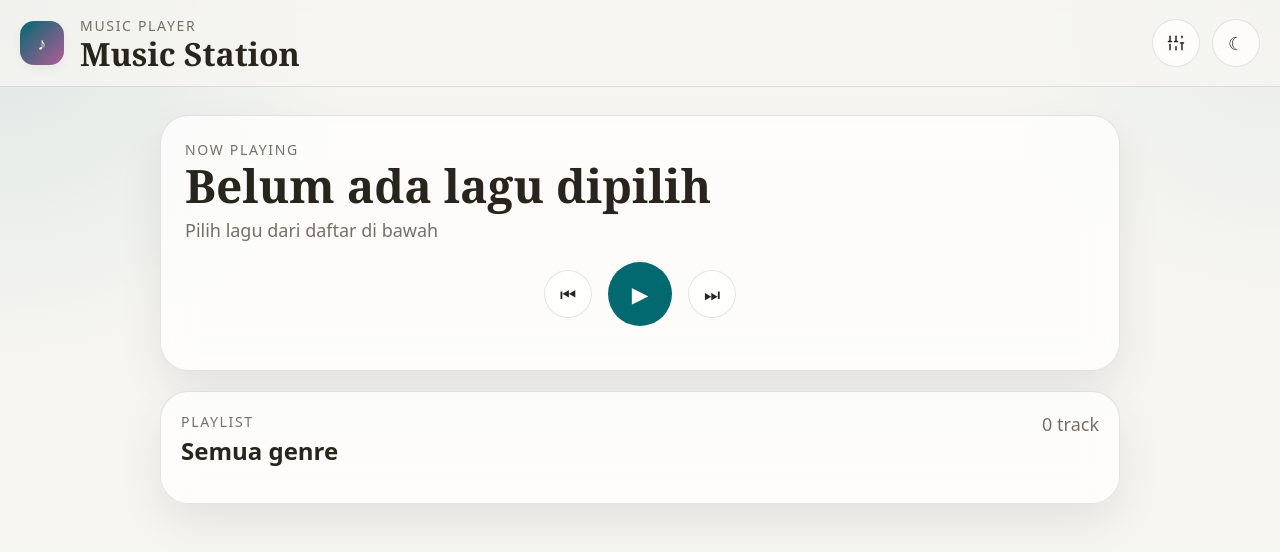
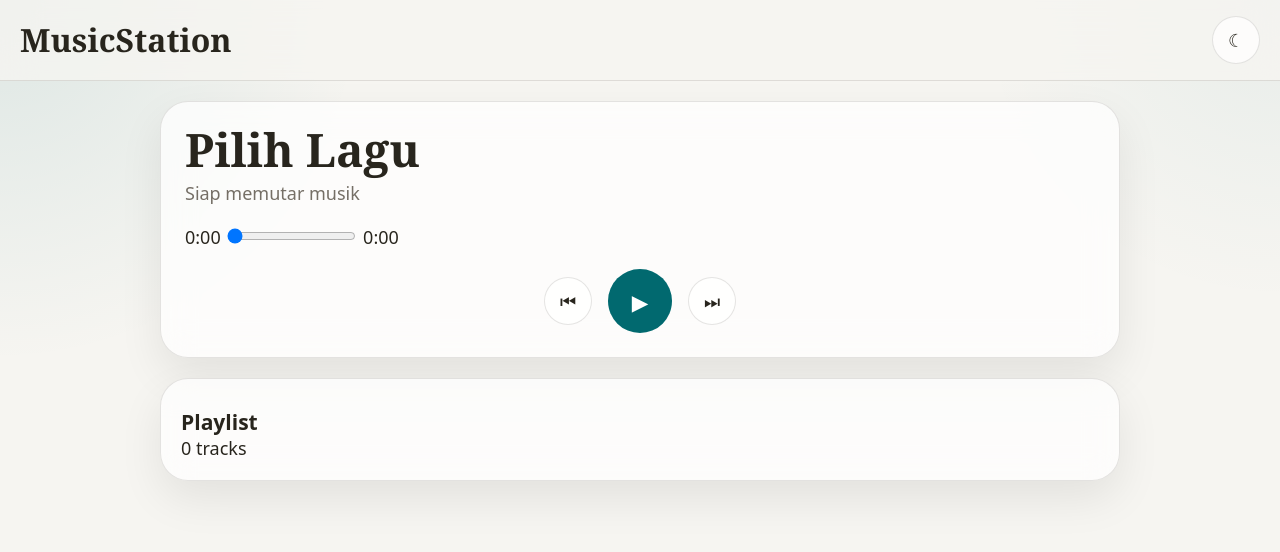
Before and after one commit to fuadmuzaqi/xuiplay, a website: page index.html in a window 1280 px wide. Drawn offline with Linux system fonts and the light colour scheme; a web font is replaced by a local one.

Commit message:
Update index.html

```diff
--- a/index.html
+++ b/index.html
@@ -3,100 +3,52 @@
 <head>
   <meta charset="UTF-8" />
   <meta name="viewport" content="width=device-width, initial-scale=1.0" />
-  <title>Music Station</title>
-
+  <title>Music Station Pro</title>
   <link rel="preconnect" href="https://api.fontshare.com">
   <link href="https://api.fontshare.com/v2/css?f[]=satoshi@400,500,700&f[]=boska@400,500,700&display=swap" rel="stylesheet">
   <link rel="stylesheet" href="./css/styles.css" />
 </head>
 <body>
-  <a class="skip-link" href="#main-content">Lewati ke konten</a>
-
   <header class="topbar">
-    <div class="brand-wrap">
-      <div class="brand-mark" aria-hidden="true">♪</div>
-      <div>
-        <p class="eyebrow">Music player</p>
-        <h1 class="brand-title">Music Station</h1>
-      </div>
-    </div>
-
-    <div class="topbar-actions">
-      <button class="icon-btn" id="eqToggleBtn" type="button" aria-label="Buka equalizer" aria-expanded="false" title="Equalizer">
-        <svg viewBox="0 0 24 24" aria-hidden="true">
-          <path d="M4 21v-7"></path>
-          <path d="M4 10V3"></path>
-          <path d="M12 21v-4"></path>
-          <path d="M12 10V3"></path>
-          <path d="M20 21v-9"></path>
-          <path d="M20 5V3"></path>
-          <path d="M2 10h4"></path>
-          <path d="M10 10h4"></path>
-          <path d="M18 12h4"></path>
-        </svg>
-      </button>
-
-      <button class="icon-btn" id="themeToggle" type="button" aria-label="Ganti tema" title="Ganti tema">
-        ☾
-      </button>
-    </div>
+    <h1 class="brand-title">Music<span>Station</span></h1>
+    <button class="icon-btn" id="themeToggle" type="button" aria-label="Ganti tema">☾</button>
   </header>
 
-  <nav class="genre-strip" aria-label="Folder genre">
-    <div id="genreTabs" class="genre-tabs"></div>
-  </nav>
-
-  <main id="main-content" class="main-shell">
+  <main class="main-shell">
     <section class="player-card">
       <div class="now-block">
-        <p class="eyebrow">Now playing</p>
-        <h2 id="nowTitle">Belum ada lagu dipilih</h2>
-        <p id="nowArtist" class="muted">Pilih lagu dari daftar di bawah</p>
+        <h2 id="nowTitle">Pilih Lagu</h2>
+        <p id="nowArtist" class="muted">Siap memutar musik</p>
+      </div>
+
+      <div class="progress-container">
+        <span id="currentTime">0:00</span>
+        <input type="range" id="timeBar" value="0" step="1" min="0" max="100">
+        <span id="durationTime">0:00</span>
       </div>
 
       <div class="transport">
-        <button id="prevBtn" class="transport-btn" type="button" aria-label="Lagu sebelumnya">⏮</button>
-        <button id="playPauseBtn" class="play-btn" type="button" aria-label="Play atau pause">▶</button>
-        <button id="nextBtn" class="transport-btn" type="button" aria-label="Lagu berikutnya">⏭</button>
+        <button id="prevBtn" class="transport-btn">⏮</button>
+        <button id="playPauseBtn" class="play-btn">▶</button>
+        <button id="nextBtn" class="transport-btn">⏭</button>
       </div>
-
-      <div class="visualizer" id="eqVisualizer" aria-hidden="true">
-        <span></span><span></span><span></span><span></span><span></span>
-        <span></span><span></span><span></span>
-      </div>
-
-      <aside class="eq-panel" id="eqPanel" hidden>
-        <div class="eq-head">
-          <div>
-            <p class="eyebrow">Equalizer</p>
-            <h3>Preset visual</h3>
-          </div>
-          <div class="preset-pills">
-            <button class="preset-btn active" data-preset="flat" type="button">Flat</button>
-            <button class="preset-btn" data-preset="warm" type="button">Warm</button>
-            <button class="preset-btn" data-preset="club" type="button">Club</button>
-          </div>
-        </div>
-
-        <div class="eq-sliders" id="eqSliders"></div>
-      </aside>
     </section>
 
     <section class="playlist-card">
-      <div class="playlist-head">
-        <div>
-          <p class="eyebrow">Playlist</p>
-          <h2 id="genreHeading">Semua genre</h2>
-        </div>
-        <p id="trackCount" class="muted">0 track</p>
+      <nav class="genre-nav">
+        <div id="genreTabs" class="genre-tabs"></div>
+      </nav>
+
+      <div class="playlist-header">
+        <h3 id="genreHeading">Playlist</h3>
+        <span id="trackCount" class="muted-tag">0 tracks</span>
       </div>
 
       <div id="playlistContainer" class="playlist-list"></div>
     </section>
   </main>
 
-  <div id="youtube-player" class="yt-hidden" aria-hidden="true"></div>
-
+  <div id="youtube-player" class="yt-hidden"></div>
   <script src="./js/app.js" defer></script>
 </body>
 </html>
```
